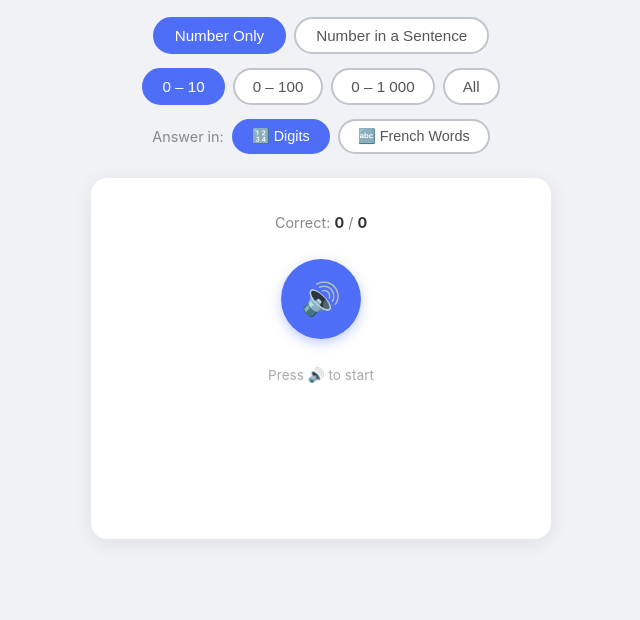
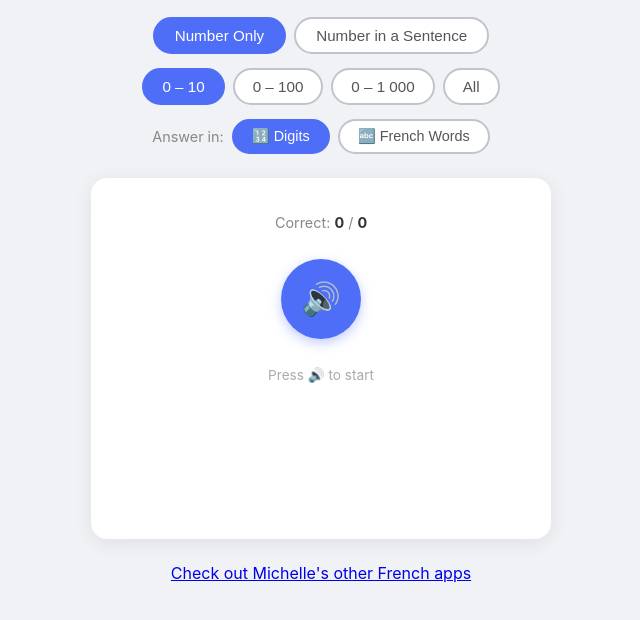
Before and after one commit to wuwei169/french-numbers, a plain HTML site: page index.html in a window 1280 px wide. Shown: the part 58-678 px from the top of the page, without its empty margins (319-959 px from the left). Drawn offline with Linux system fonts and the light colour scheme.

Commit message:
Add link to Michelle's other French apps
Co-Authored-By: Claude Sonnet 4.6 <noreply@anthropic.com>

```diff
--- a/index.html
+++ b/index.html
@@ -273,6 +273,10 @@
         </div>
 
         <div class="feedback" id="feedback"></div>
+    </div>
+
+    <div style="text-align:center; margin-top: 24px;">
+        <a href="https://redhoop.com/user/michelle?category=Language" target="_blank" rel="noopener noreferrer">Check out Michelle's other French apps</a>
     </div>
 
     <script>
```
